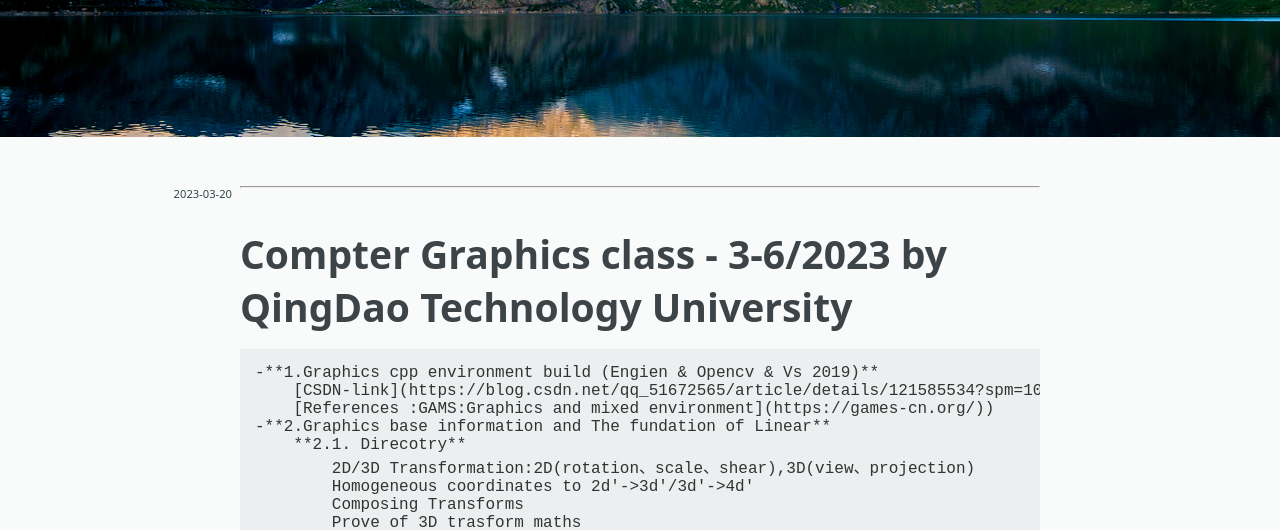
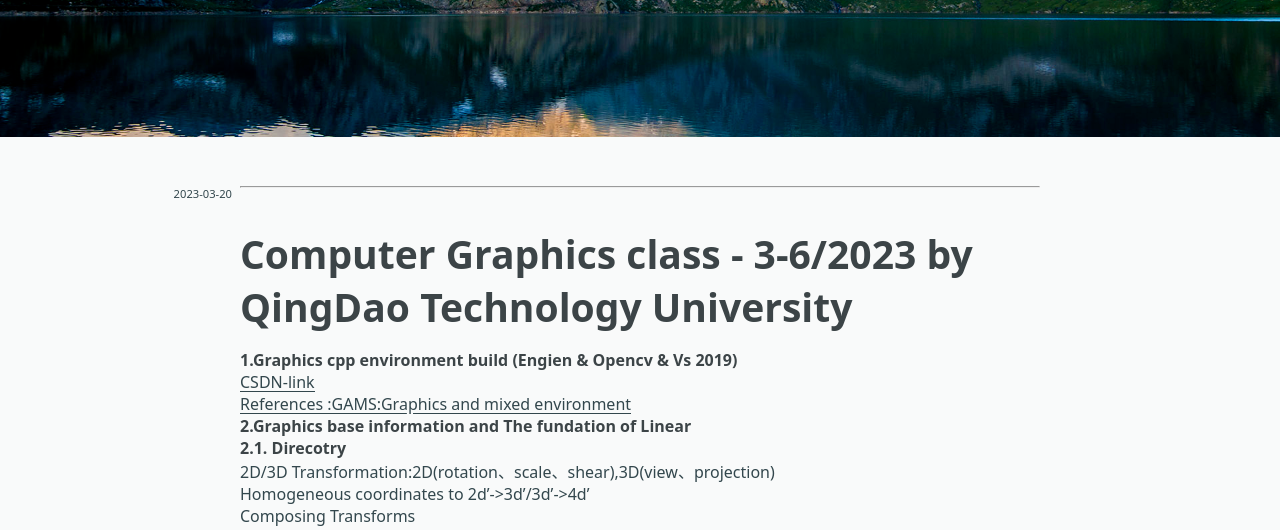
Before and after one commit to RiMuTuYuan2023/Boke, a plain HTML site: page 2023/03/20/ComputerGraphicsClass/index.html in a window 1280 px wide. Shown: the part 263-793 px from the top of the page. Drawn offline with Linux system fonts and the light colour scheme; a web font is replaced by a local one.

Commit message:
Site updated: 2023-03-20 03:03:54

```diff
--- a/2023/03/20/ComputerGraphicsClass/index.html
+++ b/2023/03/20/ComputerGraphicsClass/index.html
@@ -43,18 +43,7 @@
 
 
 		<hr>
-<h2 id="Compter-Graphics-class-3-6-x2F-2023-by-QingDao-Technology-University"><a href="#Compter-Graphics-class-3-6-x2F-2023-by-QingDao-Technology-University" class="headerlink" title="Compter Graphics  class - 3-6&#x2F;2023 by QingDao Technology  University"></a>Compter Graphics  class - 3-6&#x2F;2023 by QingDao Technology  University</h2><pre><code>-**1.Graphics cpp environment build (Engien &amp; Opencv &amp; Vs 2019)**
-    [CSDN-link](https://blog.csdn.net/qq_51672565/article/details/121585534?spm=1001.2014.3001.5502))
-    [References :GAMS:Graphics and mixed environment](https://games-cn.org/))
--**2.Graphics base information and The fundation of Linear**
-    **2.1. Direcotry**
-        2D/3D Transformation:2D(rotation、scale、shear),3D(view、projection)
-        Homogeneous coordinates to 2d&#39;-&gt;3d&#39;/3d&#39;-&gt;4d&#39;
-        Composing Transforms
-        Prove of 3D trasform maths
-        **2.1.1.**2D transforms maths
-        ...
-</code></pre>
+<h2 id="Computer-Graphics-class-3-6-x2F-2023-by-QingDao-Technology-University"><a href="#Computer-Graphics-class-3-6-x2F-2023-by-QingDao-Technology-University" class="headerlink" title="Computer Graphics  class - 3-6&#x2F;2023 by QingDao Technology  University"></a>Computer Graphics  class - 3-6&#x2F;2023 by QingDao Technology  University</h2><p><strong>1.Graphics cpp environment build (Engien &amp; Opencv &amp; Vs 2019)</strong><br><a target="_blank" rel="noopener" href="https://blog.csdn.net/qq_51672565/article/details/121585534?spm=1001.2014.3001.5502">CSDN-link</a><br><a target="_blank" rel="noopener" href="https://games-cn.org/">References :GAMS:Graphics and mixed environment</a><br><strong>2.Graphics base information and The fundation of Linear</strong><br> <strong>2.1. Direcotry</strong><br>  2D&#x2F;3D Transformation:2D(rotation、scale、shear),3D(view、projection)<br>  Homogeneous coordinates to 2d’-&gt;3d’&#x2F;3d’-&gt;4d’<br>  Composing Transforms<br>  Prove of 3D trasform maths<br>  **2.1.1.**2D transforms maths<br> …</p>
 
 
 
```
Also changed, not shown: index.html (+1 -12 lines).
